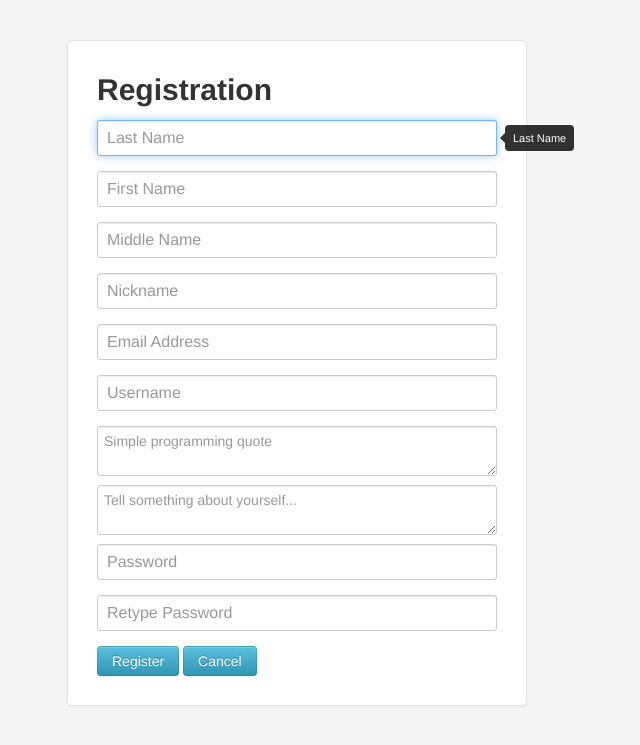
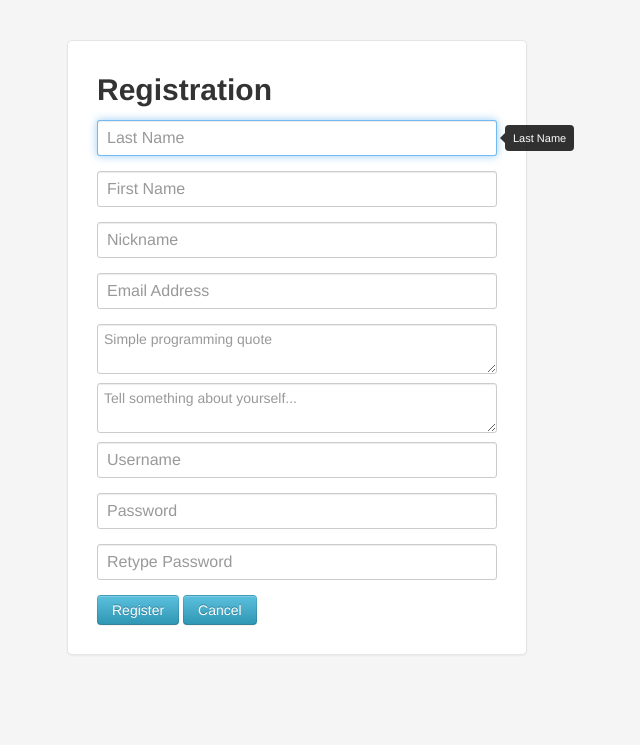
Before and after one commit to janelabs/proglounge, a CodeIgniter app: page /register in a window 1280 px wide. Shown: the top 745 px of the page, without its empty margins (343-983 px from the left). Run offline with CodeIgniter, Linux system fonts and the light colour scheme.

Commit message:
fixed bugs

```diff
--- a/application/config/database.php
+++ b/application/config/database.php
@@ -50,7 +50,7 @@ $active_record = TRUE;
 
 $db['default']['hostname'] = 'localhost';
 $db['default']['username'] = 'root';
-$db['default']['password'] = 'root';
+$db['default']['password'] = '';
 $db['default']['database'] = 'proglounge';
 $db['default']['dbdriver'] = 'mysql';
 $db['default']['dbprefix'] = '';
--- a/application/controllers/profile.php
+++ b/application/controllers/profile.php
@@ -47,7 +47,7 @@ class Profile extends CI_Controller {
     	follow.following_id, follow.follower_id';
 
     	//user info
-    	$data['user_info'] = $this->user->retrieveById($id, 'first_name, last_name, username, bio, about_me');
+    	$data['user_info'] = $this->user->retrieveById($id, 'first_name, last_name, username, quote, about_me');
 
     	//followers
     	list($data['user_follower'],
--- a/application/views/profile_view.php
+++ b/application/views/profile_view.php
@@ -57,8 +57,8 @@
 		    	<div class="hero-unit profile-header">
 		    		<h4>function </h4>
 		    		<h1 style="margin-left:0px;"><?php echo $user_info['username']; ?>() </h1>
-		    		<?php if ($user_info['bio'] != '') { ?>
-		    			<p>{ <?php echo $user_info['bio'] ?> }</p>
+		    		<?php if ($user_info['quote'] != '') { ?>
+		    			<p>{ <?php echo $user_info['quote'] ?> }</p>
 		    		<?php } else { ?>
 		    			<p>{ " Don't mess with the programmers... " }</p>
 		    		<?php } ?>
--- a/application/views/register_view.php
+++ b/application/views/register_view.php
@@ -46,12 +46,16 @@
     <script type="text/javascript" src="<?php echo base_url('public/js/bootstrap.min.js'); ?>"></script>
     <script>
 		$(document).ready(function(){
+			$('#btnlog').click(function(){
+	    		$('#btnlog').button('loading');
+	    	});
+
 			$('#last_name').focus();
 			$('#last_name').tooltip('show');
 
 			$('.input-block-level').hover(function(){
 			 	$(this).tooltip('show');
-			 });
+			});
 
 			$('.input-block-level').focus(function(){
 				$(this).tooltip('show');
@@ -88,18 +92,16 @@
         rel="tooltip" data-placement="right" data-original-title="Last Name">
         <input type="text" name="first_name" class="input-block-level" value="<?php echo $user_input['first_name'] ?>" placeholder="First Name"
         rel="tooltip" data-placement="right" data-original-title="First Name">
-        <input type="text" name="middle_name" class="input-block-level" value="<?php echo $user_input['middle_name'] ?>" placeholder="Middle Name"
-        rel="tooltip" data-placement="right" data-original-title="Middle Name">
         <input type="text" name="nickname" class="input-block-level" value="<?php echo $user_input['nickname'] ?>" placeholder="Nickname"
         rel="tooltip" data-placement="right" data-original-title="Nickname">
         <input type="text" name="email_address" class="input-block-level" value="<?php echo $user_input['email_address'] ?>" placeholder="Email Address"
         rel="tooltip" data-placement="right" data-original-title="Email Address">
-        <input type="text" name="username" class="input-block-level" value="<?php echo $user_input['username'] ?>" placeholder="Username"
-        rel="tooltip" data-placement="right" data-original-title="Username">
-        <textarea name="bio" class="input-block-level" placeholder="Simple programming quote"
+        <textarea name="quote" class="input-block-level" placeholder="Simple programming quote"
       	rel="tooltip" data-placement="right" data-original-title="Simple programming quote"><?php echo $user_input['bio'] ?></textarea>
       	<textarea name="about_me" class="input-block-level" placeholder="Tell something about yourself..."
       	rel="tooltip" data-placement="right" data-original-title="Tell something about yourself..."><?php echo $user_input['about_me'] ?></textarea>
+        <input type="text" name="username" class="input-block-level" value="<?php echo $user_input['username'] ?>" placeholder="Username"
+        rel="tooltip" data-placement="right" data-original-title="Username">
         <input type="password" name="password" class="input-block-level" placeholder="Password"
         rel="tooltip" data-placement="right" data-original-title="Password">
         <input type="password" name="repassword" class="input-block-level" placeholder="Retype Password"
```
